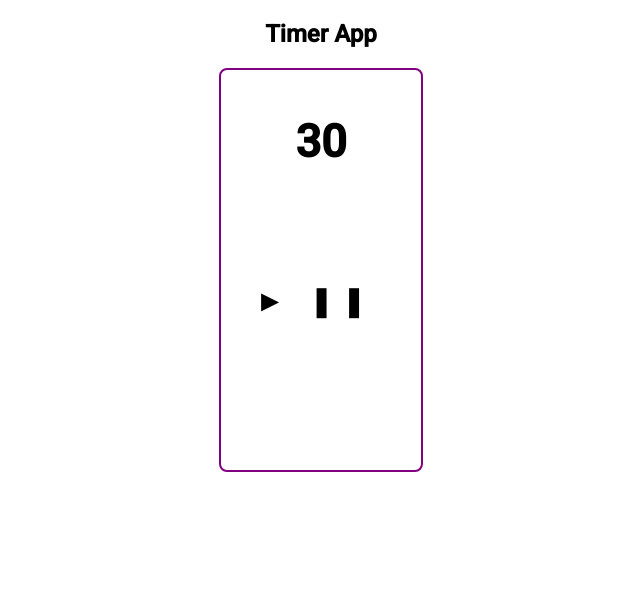
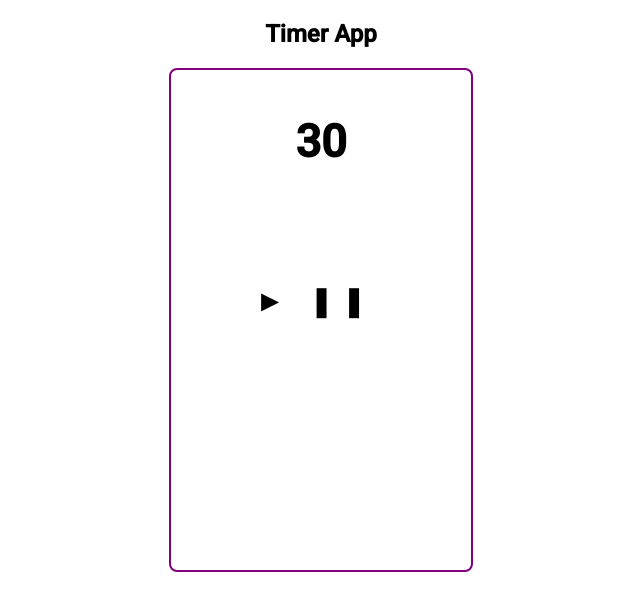
Before and after one commit to thatgirldorian/Timer-App-with-JavaScript, a plain HTML site: page index.html in a window 1280 px wide. Shown: the whole page, without its empty margins (319-959 px from the left). Drawn offline with Linux system fonts and the light colour scheme.

Commit message:
Update style.css

```diff
--- a/style.css
+++ b/style.css
@@ -23,8 +23,8 @@ p {
     text-align: center;
     border-radius: 8px;
     margin: 0 auto;
-    width: 200px;
-    height: 400px;
+    width: 300px;
+    height: 500px;
 }
 
 .control-btns {
```
